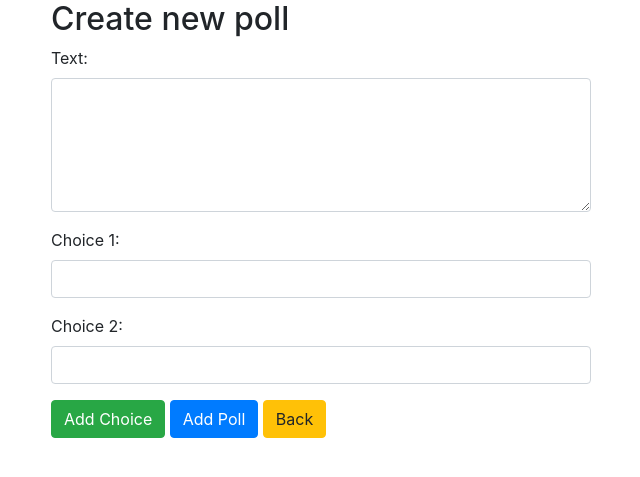
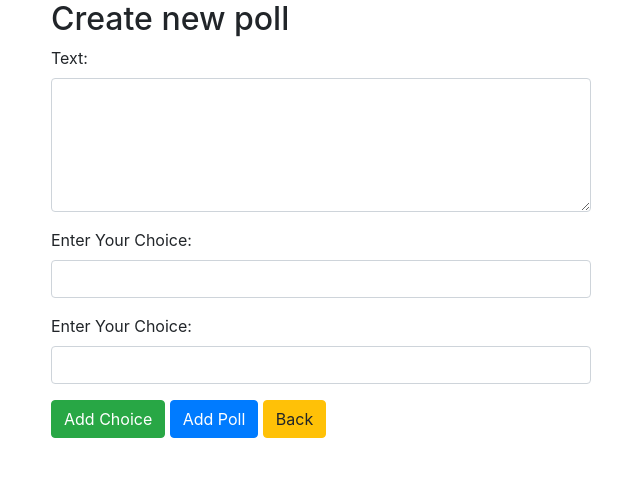
Before and after one commit to manipta/Polling_App, a Django app: page /polls/add/ in a window 1280 px wide. Shown: the part 56-533 px from the top of the page, without its empty margins (319-959 px from the left). Run offline with Django 3.2, Linux system fonts and the light colour scheme; the visitor is signed in with stand-in values (Sample User, id 1); some libraries are stand-ins or nearby versions.

Commit message:
editted the label for adding choices in add_form

```diff
--- a/polls/forms.py
+++ b/polls/forms.py
@@ -4,9 +4,9 @@ from .models import Poll, Choice
 
 class PollAddForm(forms.ModelForm):
 
-    choice1 = forms.CharField(label='Choice 1', max_length=100, min_length=1,
+    choice1 = forms.CharField(label='Enter Your Choice', max_length=100, min_length=1,
                               widget=forms.TextInput(attrs={'class': 'form-control'}))
-    choice2 = forms.CharField(label='Choice 2', max_length=100, min_length=1,
+    choice2 = forms.CharField(label='Enter Your Choice', max_length=100, min_length=1,
                               widget=forms.TextInput(attrs={'class': 'form-control'}))
 
     class Meta:
--- a/polls/templates/polls/add_poll.html
+++ b/polls/templates/polls/add_poll.html
@@ -43,14 +43,15 @@
     const addChoiceBtn = document.getElementById('add-choice-btn');
     const choicesDiv = document.getElementById('choices-div');
     let choiceCount = 3;  // Start with the number of existing choices
-
+    let choicetracker=3;
     function createChoiceInput(index) {
         const choiceContainer = document.createElement('div');
         choiceContainer.id = `choice-${index}`;
         choiceContainer.classList.add('form-group', 'mb-3'); // Add Bootstrap classes
 
         const label = document.createElement('label');
-        label.textContent = `Choice ${index}:`;
+        label.textContent = `Enter your Choice :`;
+        label.id=`Choice-${index}`;
         choiceContainer.appendChild(label);
 
         const choiceInput = document.createElement('input');
@@ -71,6 +72,7 @@
         const newChoiceContainer = createChoiceInput(choiceCount);
         choicesDiv.appendChild(newChoiceContainer);
         choiceCount++;
+        choicetracker++;
     });
 
     function createDeleteButton(index) {
@@ -86,7 +88,7 @@
         const choiceContainer = document.querySelector(`#choice-${index}`);
         if (choiceContainer) {
             choiceContainer.remove();
-            // choiceCount--;
+            choicetracker--;
         }
     }
 </script>
--- a/polls/views.py
+++ b/polls/views.py
@@ -70,12 +70,6 @@ def polls_add(request):
                     if choice_text.strip():  # Check if the choice is not empty
                         new_choice = Choice(poll=poll, choice_text=choice_text)
                         new_choice.save()
-
-                delete_choice_indices = [int(key.split('-')[-1]) for key in request.POST if key.startswith('delete-choice-')]
-                for choice_index in delete_choice_indices:
-                    choice = Choice.objects.filter(poll=poll, id=choice_index).first()
-                    if choice:
-                        choice.delete()
 
                 messages.success(request, "Poll & Choices added successfully.", extra_tags='alert alert-success alert-dismissible fade show')
                 return redirect('polls:list')
```
